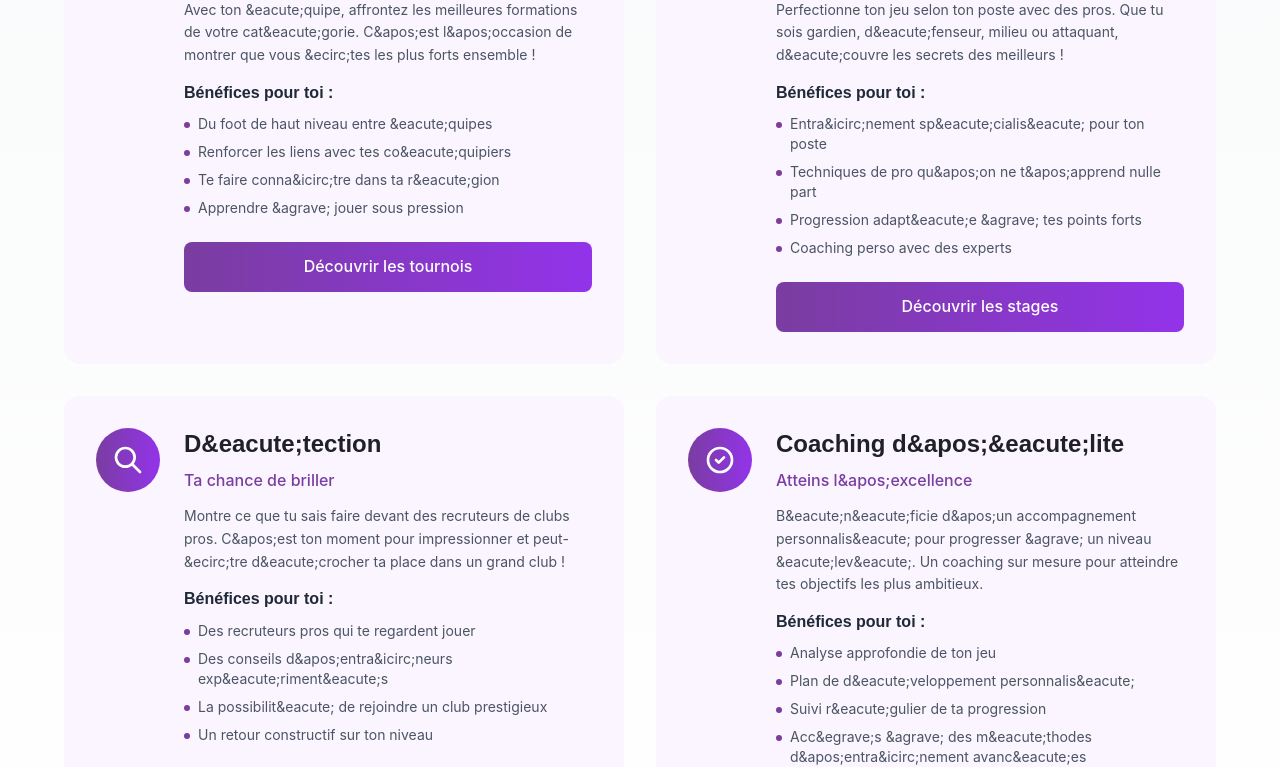
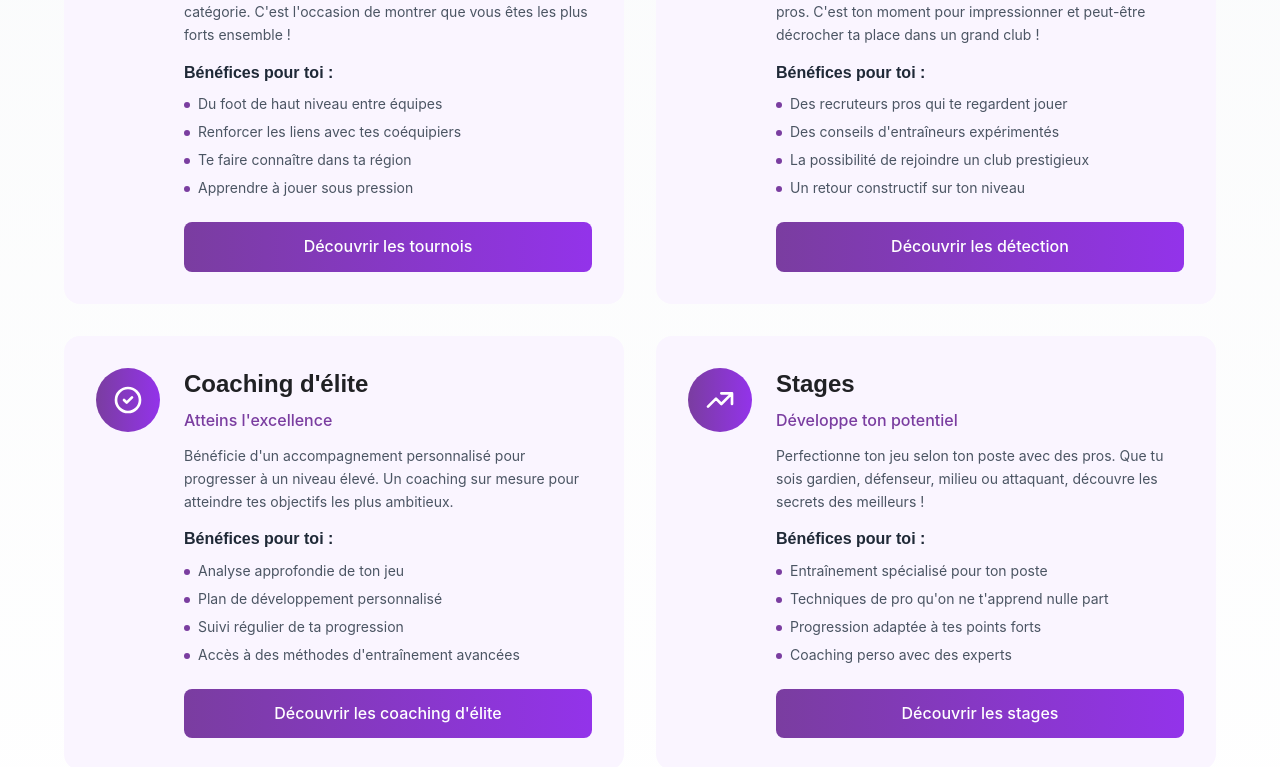
Before and after one commit to Rafikellou/mfr, a Next.js app: page / in a window 1280 px wide. Shown: the part 3220-3987 px from the top of the page. Built offline with nearby package versions, Linux system fonts and the light colour scheme.

Commit message:
Corrige l'ordre des éléments dans la section 'quatre voies vers l'excellence' et résout les problèmes d'encodage des caractères accentués

```diff
--- a/src/app/page.tsx
+++ b/src/app/page.tsx
@@ -20,7 +20,7 @@ export default function Home() {
           <div className="w-full border-t border-gray-300"></div>
         </div>
         <div className="relative flex justify-center">
-          <span className="bg-white px-4 text-sm text-gray-500 font-medium">OU</span>
+          <span className="bg-white px-4 text-sm text-gray-500 font-medium"></span>
         </div>
       </div>
       <PerfectionnementStage />
--- a/src/components/Concepts.tsx
+++ b/src/components/Concepts.tsx
@@ -1,3 +1,5 @@
+'use client'
+
 import Link from 'next/link'
 
 export default function Concepts() {
@@ -5,12 +7,12 @@ export default function Concepts() {
     {
       title: "Tournois",
       subtitle: "Prouve ta valeur",
-      description: "Avec ton &eacute;quipe, affrontez les meilleures formations de votre cat&eacute;gorie. C&apos;est l&apos;occasion de montrer que vous &ecirc;tes les plus forts ensemble !",
+      description: "Avec ton équipe, affrontez les meilleures formations de votre catégorie. C'est l'occasion de montrer que vous êtes les plus forts ensemble !",
       benefits: [
-        "Du foot de haut niveau entre &eacute;quipes",
-        "Renforcer les liens avec tes co&eacute;quipiers",
-        "Te faire conna&icirc;tre dans ta r&eacute;gion",
-        "Apprendre &agrave; jouer sous pression"
+        "Du foot de haut niveau entre équipes",
+        "Renforcer les liens avec tes coéquipiers",
+        "Te faire connaître dans ta région",
+        "Apprendre à jouer sous pression"
       ],
       color: "primary",
       gradient: "from-primary to-purple-600",
@@ -24,34 +26,13 @@ export default function Concepts() {
       image: "/tournois-image.jpg"
     },
     {
-      title: "Stages",
-      subtitle: "D&eacute;veloppe ton potentiel",
-      description: "Perfectionne ton jeu selon ton poste avec des pros. Que tu sois gardien, d&eacute;fenseur, milieu ou attaquant, d&eacute;couvre les secrets des meilleurs !",
-      benefits: [
-        "Entra&icirc;nement sp&eacute;cialis&eacute; pour ton poste",
-        "Techniques de pro qu&apos;on ne t&apos;apprend nulle part",
-        "Progression adapt&eacute;e &agrave; tes points forts",
-        "Coaching perso avec des experts"
-      ],
-      color: "primary",
-      gradient: "from-primary to-purple-600",
-      bgColor: "bg-purple-50",
-      link: "/stages-elite",
-      icon: (
-        <svg className="w-8 h-8" fill="none" stroke="currentColor" viewBox="0 0 24 24">
-          <path strokeLinecap="round" strokeLinejoin="round" strokeWidth={2} d="M13 7h8m0 0v8m0-8l-8 8-4-4-6 6" />
-        </svg>
-      ),
-      image: "/stages-image.jpg"
-    },
-    {
-      title: "D&eacute;tection",
+      title: "Détection",
       subtitle: "Ta chance de briller",
-      description: "Montre ce que tu sais faire devant des recruteurs de clubs pros. C&apos;est ton moment pour impressionner et peut-&ecirc;tre d&eacute;crocher ta place dans un grand club !",
+      description: "Montre ce que tu sais faire devant des recruteurs de clubs pros. C'est ton moment pour impressionner et peut-être décrocher ta place dans un grand club !",
       benefits: [
         "Des recruteurs pros qui te regardent jouer",
-        "Des conseils d&apos;entra&icirc;neurs exp&eacute;riment&eacute;s",
-        "La possibilit&eacute; de rejoindre un club prestigieux",
+        "Des conseils d'entraîneurs expérimentés",
+        "La possibilité de rejoindre un club prestigieux",
         "Un retour constructif sur ton niveau"
       ],
       color: "primary",
@@ -66,14 +47,14 @@ export default function Concepts() {
       image: "/detection-image.jpg"
     },
     {
-      title: "Coaching d&apos;&eacute;lite",
-      subtitle: "Atteins l&apos;excellence",
-      description: "B&eacute;n&eacute;ficie d&apos;un accompagnement personnalis&eacute; pour progresser &agrave; un niveau &eacute;lev&eacute;. Un coaching sur mesure pour atteindre tes objectifs les plus ambitieux.",
+      title: "Coaching d'élite",
+      subtitle: "Atteins l'excellence",
+      description: "Bénéficie d'un accompagnement personnalisé pour progresser à un niveau élevé. Un coaching sur mesure pour atteindre tes objectifs les plus ambitieux.",
       benefits: [
         "Analyse approfondie de ton jeu",
-        "Plan de d&eacute;veloppement personnalis&eacute;",
-        "Suivi r&eacute;gulier de ta progression",
-        "Acc&egrave;s &agrave; des m&eacute;thodes d&apos;entra&icirc;nement avanc&eacute;es"
+        "Plan de développement personnalisé",
+        "Suivi régulier de ta progression",
+        "Accès à des méthodes d'entraînement avancées"
       ],
       color: "primary",
       gradient: "from-primary to-purple-600",
@@ -85,6 +66,27 @@ export default function Concepts() {
         </svg>
       ),
       image: "/coaching-image.jpg"
+    },
+    {
+      title: "Stages",
+      subtitle: "Développe ton potentiel",
+      description: "Perfectionne ton jeu selon ton poste avec des pros. Que tu sois gardien, défenseur, milieu ou attaquant, découvre les secrets des meilleurs !",
+      benefits: [
+        "Entraînement spécialisé pour ton poste",
+        "Techniques de pro qu'on ne t'apprend nulle part",
+        "Progression adaptée à tes points forts",
+        "Coaching perso avec des experts"
+      ],
+      color: "primary",
+      gradient: "from-primary to-purple-600",
+      bgColor: "bg-purple-50",
+      link: "/stages-elite",
+      icon: (
+        <svg className="w-8 h-8" fill="none" stroke="currentColor" viewBox="0 0 24 24">
+          <path strokeLinecap="round" strokeLinejoin="round" strokeWidth={2} d="M13 7h8m0 0v8m0-8l-8 8-4-4-6 6" />
+        </svg>
+      ),
+      image: "/stages-image.jpg"
     }
   ]
 
@@ -93,10 +95,10 @@ export default function Concepts() {
       <div className="container mx-auto px-4">
         <div className="text-center mb-16">
           <h2 className="text-3xl md:text-4xl font-poppins font-semibold mb-4">
-            Quatre voies vers l&apos;excellence
+            Quatre voies vers l'excellence
           </h2>
           <p className="text-gray-600 text-lg max-w-2xl mx-auto">
-            D&eacute;couvre les opportunit&eacute;s qui t&apos;attendent pour r&eacute;v&eacute;ler ton potentiel
+            Découvre les opportunités qui t'attendent pour révéler ton potentiel
           </p>
         </div>
 
@@ -117,7 +119,7 @@ export default function Concepts() {
                   </div>
 
                   <div className="mb-6">
-                    <h4 className="font-semibold text-gray-800 mb-3">B&eacute;n&eacute;fices pour toi :</h4>
+                    <h4 className="font-semibold text-gray-800 mb-3">Bénéfices pour toi :</h4>
                     <ul className="space-y-2">
                       {concept.benefits.map((benefit, idx) => (
                         <li key={idx} className="flex items-start gap-2 text-sm text-gray-600">
@@ -133,7 +135,7 @@ export default function Concepts() {
                       href={concept.link}
                       className={`w-full block text-center py-3 rounded-lg font-medium transition-colors bg-gradient-to-r ${concept.gradient} text-white hover:shadow-lg transform hover:scale-105 transition-all duration-200`}
                     >
-                      D&eacute;couvrir les {concept.title.toLowerCase()}
+                      Découvrir les {concept.title.toLowerCase()}
                     </Link>
                   </div>
                 </div>
@@ -144,7 +146,7 @@ export default function Concepts() {
 
         <div className="text-center mt-12">
           <p className="text-gray-500 text-sm">
-            Chaque format est con&ccedil;u pour d&eacute;velopper des aspects sp&eacute;cifiques de ton jeu et de ta carri&egrave;re
+            Chaque format est conçu pour développer des aspects spécifiques de ton jeu et de ta carrière
           </p>
         </div>
       </div>
```
